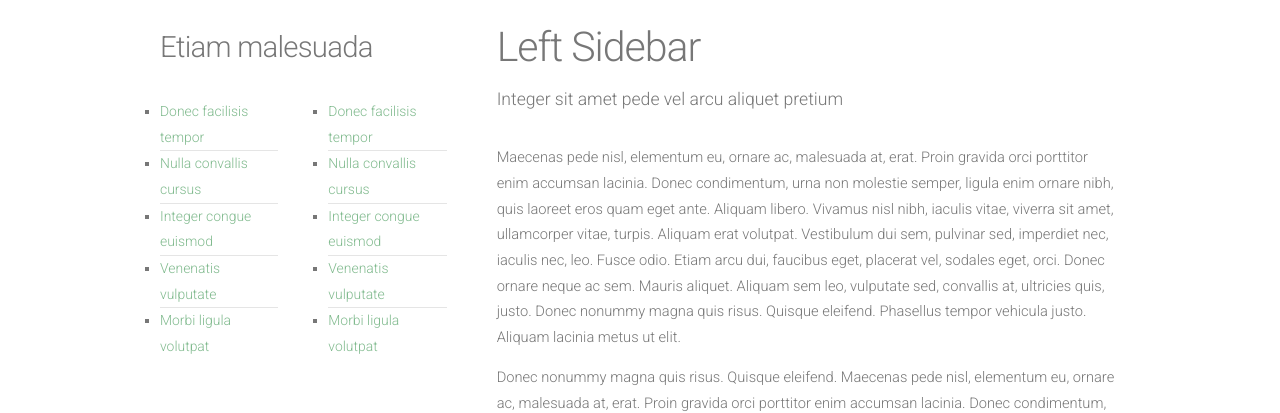
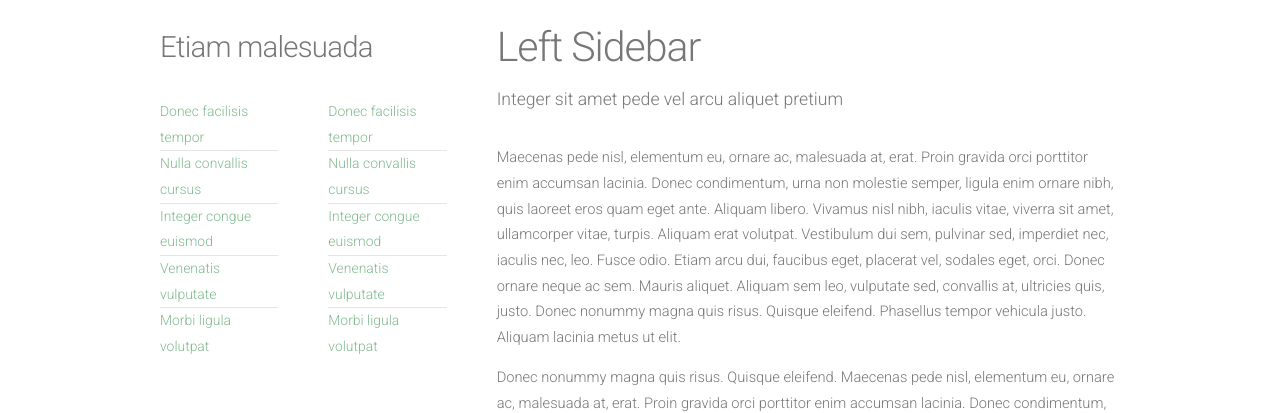
Before and after one commit to ezaroukian/ezaroukian.github.io, a Jekyll site: the page left-sidebar.html, which Jekyll copies as it is, in a window 1280 px wide. Shown: the part 351-764 px from the top of the page. Built offline with Jekyll 4.4.1, drawn with Linux system fonts in a browser that asks for light colours; nearby versions of some CDN libraries.

Commit message:
Remove margin

```diff
--- a/css/style.css
+++ b/css/style.css
@@ -207,8 +207,7 @@
 	/* Lists */
 		ul
 		{
-			margin: 0;
-			padding: 0em 0em 1.5em 0em;
+
 			list-style-type: square;
 		}
 
@@ -216,7 +215,7 @@
 		{
 			margin: 0;
 			padding: 0em 0em 1.5em 0em;
-			list-style-type: square;
+			list-style: none;
 		}
 
 			ul.default li
```
